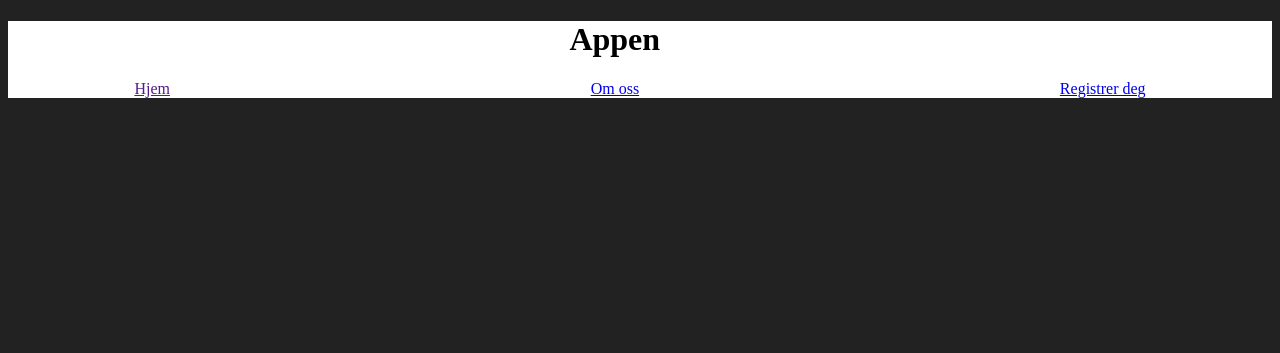
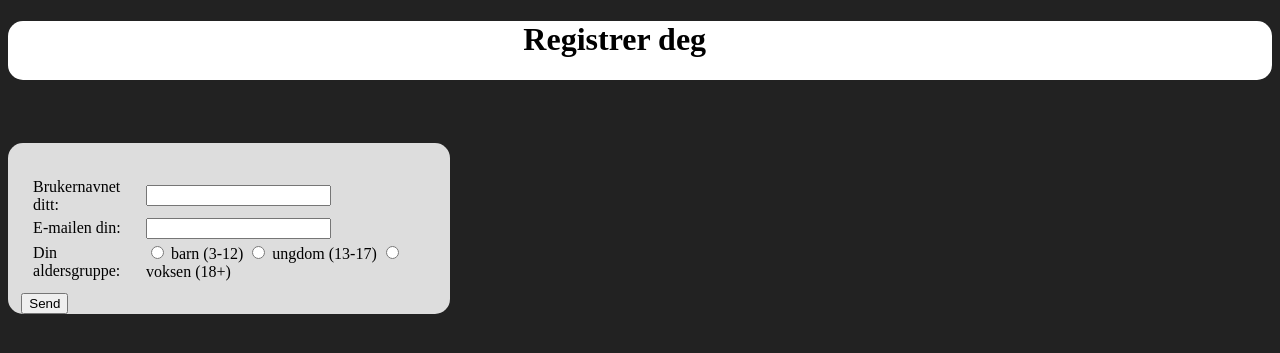
Before and after one commit to ChillinIguess/appoppdrag, a Flask app: page / in a window 1280 px wide. Shown: the top 353 px of the page. Run offline with Flask 3, Linux system fonts and the light colour scheme.

Commit message:
La til registrering på første side og lar ikke brukeren gå videre uten å fylle in e-post eller brukernavn feltet. Det er fortsatt en del problemer. Blant annet at man ikke trenger å legge til aldersgruppe, informasjonen din går bort etter at man har byttet side, informasjonen din står litt klønete i headeren, osv

```diff
--- a/app.py
+++ b/app.py
@@ -2,29 +2,33 @@ from flask import Flask, render_template, request, redirect, url_for
 
 app = Flask(__name__)
 
-@app.route('/')
-def index():
-    return render_template("index.html")
 
 @app.route('/om')
 def om():
     return render_template("om.html")
 
-@app.route('/registrer', methods=["GET", "POST"])
-def registrer():
+@app.route('/', methods=["GET", "POST"])
+def index():
+    alder = ["barn (3-12)", "ungdom (13-17)", "voksen (18+)"]
     if request.method == "POST":
         navn = request.form["navn"]
         epost = request.form["epost"]
-        alder = request.form["alder"]
-        return render_template(
-            "index.html",
-            navn=navn,
-            epost=epost,
-            alder=alder
-        )
-    return render_template("registrer.html")
+
+        if navn != "" and epost != "":
 
 
+            return render_template(
+                "resultat.html",
+                navn=navn,
+                epost=epost,
+
+            )
+    print(alder)
+    return render_template("index.html", alder=alder)
+
+@app.route('/resultat')
+def resultat():
+    return render_template("resultat.html")
 
 
 if __name__ == '__main__':
--- a/static/css/style.css
+++ b/static/css/style.css
@@ -5,24 +5,36 @@ background-color: rgb(34, 34, 34);
 }
 header {
     background-color: white;
+    border-radius: 15px;
 }
-h1{display: flex;
+h1{
+
+    display: flex;
     margin-right: 4%;
     justify-content: center;
+
 }
 nav{
     display: flex;
     margin-left: 10%;
-    margin-right: 10%;
-    justify-content: space-between;
+    margin-right: 12%;
+    justify-content: space-around;
+
 
 }
 form {
     margin-top: 5%;
-    margin-right: 70%;
-    background-color: rgb(253, 252, 252);
+    margin-right: 65%;
+    background-color: rgb(221, 221, 221);
+    border-radius: 15px;
 
 }
 table{
     margin-left:5%;
+    margin-top: -5%;
+
 }
+button {
+    margin-top: 2%;
+    margin-left: 3%;
+}
--- a/templates/base.html
+++ b/templates/base.html
@@ -1,5 +1,5 @@
 <!DOCTYPE html>
-<html lang="en">
+<html lang="no">
 <head>
     <meta charset="UTF-8">
     <meta name="viewport" content="width=device-width, initial-scale=1.0">
--- a/templates/index.html
+++ b/templates/index.html
@@ -1,5 +1,5 @@
 <!DOCTYPE html>
-<html lang="en">
+<html lang="no">
 
 <head>
     <meta charset="UTF-8">
@@ -7,17 +7,47 @@
     <title>Document</title>
     <link rel="stylesheet" href="{{url_for('static', filename='css/style.css')}}">
 </head>
+
 <body>
     <header>
-        <h1>Appen</h1>
+        <h1>Registrer deg</h1>
+
         <nav>
-            <a href="">Hjem</a>
-            <a href="{{url_for('om')}}">Om oss</a>
-            <a href="{{url_for('registrer')}}">Registrer deg</a>
+            <a></a>
+            <a></a>
+            <a></a>
         </nav>
-
     </header>
     <main>
+
+        <form method="POST">
+            <table>
+                <tr>
+                    <td><label for="navn">Brukernavnet ditt:</label></td>
+                    <td><input type="text" id="navn" name="navn"></td>
+                </tr>
+                <br>
+
+                <tr>
+                    <td><label for="epost">E-mailen din:</label></td>
+                    <td><input type="text" name="epost" id="epost"></td>
+                </tr>
+
+                <br>
+
+                <tr>
+                    <td><label for="alder">Din aldersgruppe:</label></td>
+
+                    <td>
+                            {% for gruppe in alder %}
+                           <input type="radio" name="alder" value="{{ gruppe }}"> {{ gruppe }}
+                            {% endfor %}</td>
+                </tr><br>
+            </table>
+
+            <button type="submit">Send</button>
+
+        </form>
 
     </main>
     <footer>
```
Also changed, not shown: templates/om.html (+7 -3 lines), templates/registrer.html (deleted, +0 -36 lines), templates/resultat.html (added, +31 -0 lines), 1 other file.
